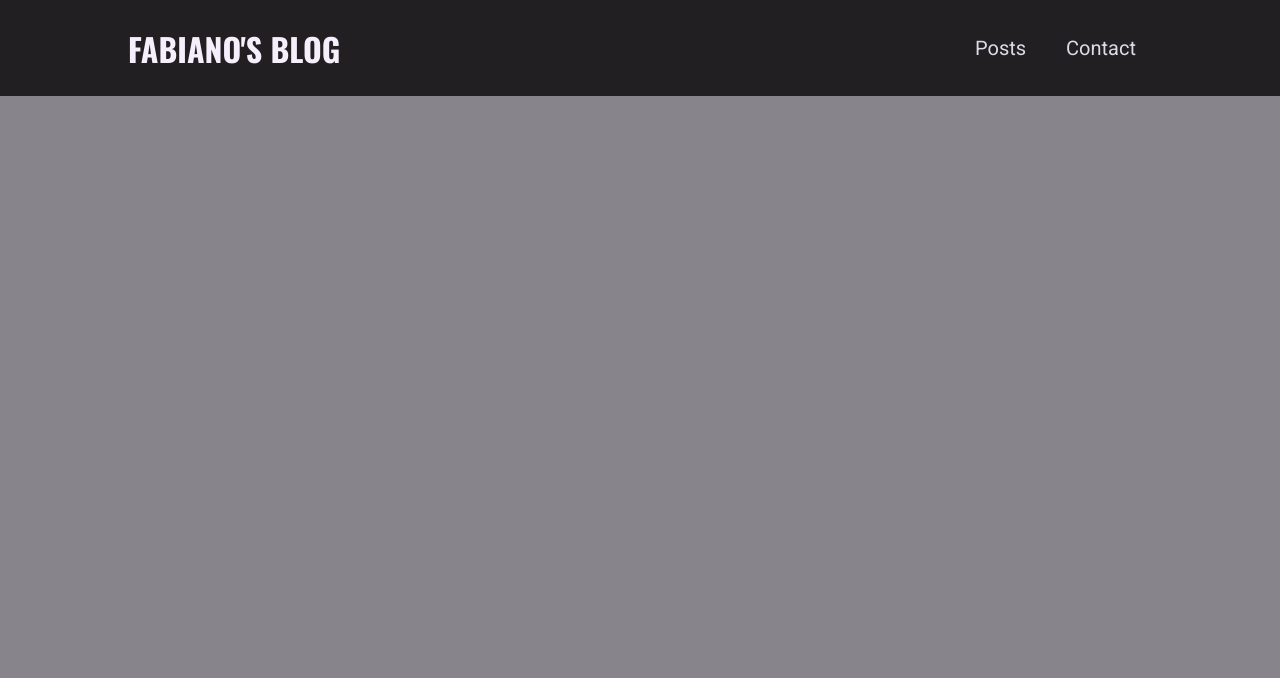
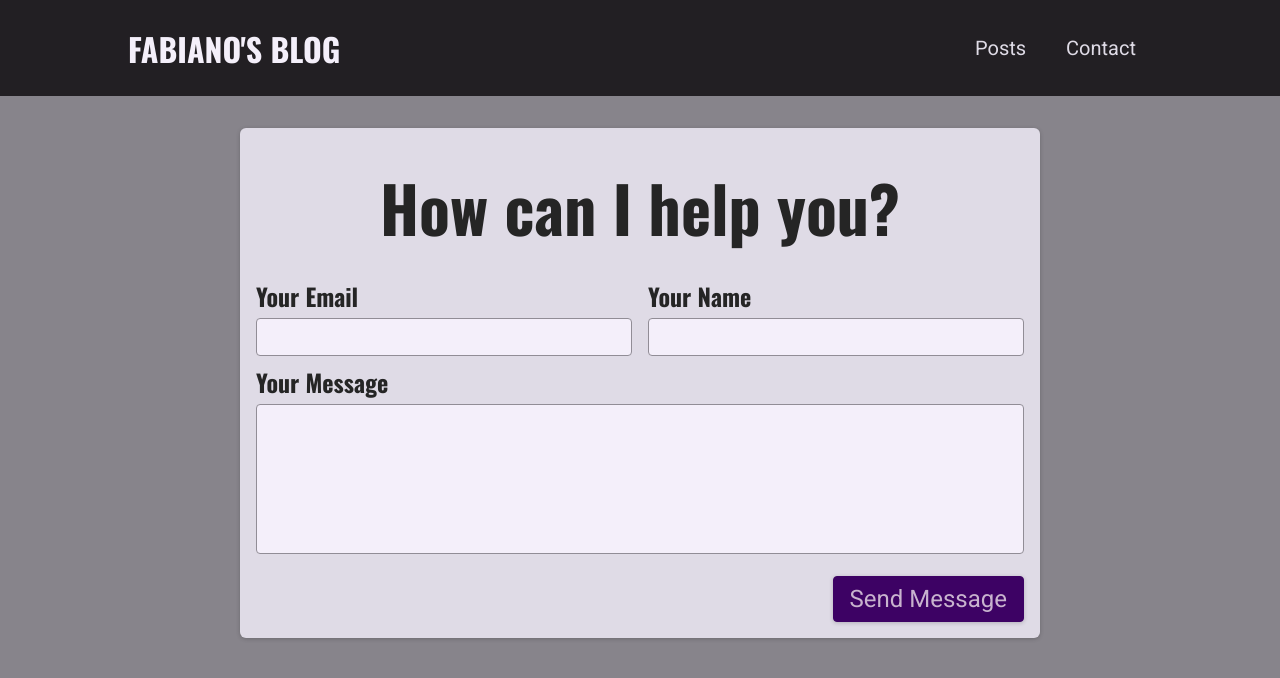
Before and after one commit to fabianommoraes/next-js-complete-app, a Next.js app: page /contact in a window 1280 px wide. Shown: the top 678 px of the page. Built offline with nearby package versions, Linux system fonts and the light colour scheme.

Commit message:
279. Preparing The Contact Form

```diff
--- /dev/null
+++ b/components/contact/contact-form.js
@@ -0,0 +1,31 @@
+import classes from "./contact.module.css";
+
+function ContactForm() {
+  return (
+    <section className={classes.contact}>
+      <h1>How can I help you?</h1>
+      <form className={classes.form}>
+        <div className={classes.controls}>
+          <div className={classes.control}>
+            <label htmlFor="email">Your Email</label>
+            <input type="email" id="email" required />
+          </div>
+          <div className={classes.control}>
+            <label htmlFor="name">Your Name</label>
+            <input type="text" id="name" required />
+          </div>
+        </div>
+        <div className={classes.control}>
+          <label htmlFor="message">Your Message</label>
+          <textarea id="message" rows="5"></textarea>
+        </div>
+
+        <div className={classes.actions}>
+          <button>Send Message</button>
+        </div>
+      </form>
+    </section>
+  );
+}
+
+export default ContactForm;
--- /dev/null
+++ b/components/contact/contact.module.css
@@ -0,0 +1,73 @@
+.contact {
+  margin: var(--size-8) auto;
+  border-radius: 6px;
+  background-color: var(--color-grey-100);
+  width: 90%;
+  max-width: 50rem;
+  padding: var(--size-4);
+  box-shadow: 0 1px 4px rgba(0, 0, 0, 0.2);
+  font-size: var(--size-6);
+}
+
+.contact h1 {
+  font-size: var(--size-8);
+  margin: var(--size-4) 0;
+  text-align: left;
+}
+
+.form label {
+  display: block;
+  font-family: "Oswald", sans-serif;
+  font-weight: bold;
+  margin: var(--size-2) 0 var(--size-1) 0;
+}
+
+.form input,
+.form textarea {
+  font: inherit;
+  padding: var(--size-1);
+  border-radius: 4px;
+  width: 100%;
+  border: 1px solid var(--color-grey-400);
+  background-color: var(--color-grey-50);
+  resize: none;
+}
+
+.controls {
+  display: flex;
+  column-gap: 1rem;
+  flex-wrap: wrap;
+}
+
+.control {
+  flex: 1;
+  min-width: 10rem;
+}
+
+.actions {
+  margin-top: var(--size-4);
+  text-align: right;
+}
+
+.form button {
+  font: inherit;
+  cursor: pointer;
+  background-color: var(--color-primary-700);
+  border: 1px solid var(--color-primary-700);
+  padding: var(--size-2) var(--size-4);
+  border-radius: 4px;
+  color: var(--color-primary-50);
+  box-shadow: 0 1px 4px rgba(0, 0, 0, 0.2);
+}
+
+.form button:hover {
+  background-color: var(--color-primary-500);
+  border-color: var(--color-primary-500);
+}
+
+@media (min-width: 768px) {
+  .contact h1 {
+    font-size: var(--size-16);
+    text-align: center;
+  }
+}
--- a/pages/contact.js
+++ b/pages/contact.js
@@ -1,5 +1,7 @@
+import ContactForm from "../components/contact/contact-form";
+
 function ContactPage() {
-  <p>test contact page</p>;
+  return <ContactForm />;
 }
 
 export default ContactPage;
```
